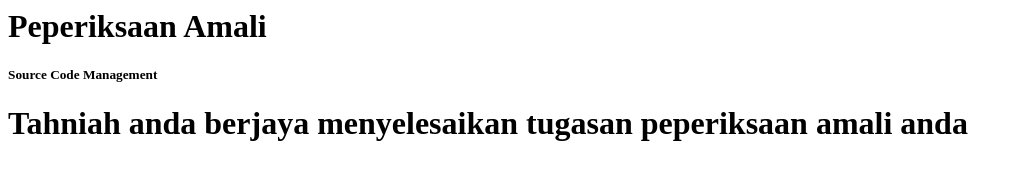
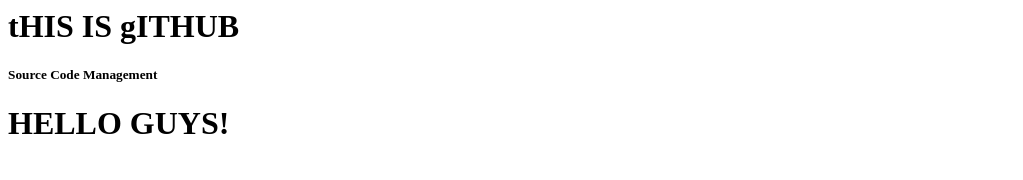
Before and after one commit to raizo4567/scmffinal.git.io, a plain HTML site: page index.html in a window 1280 px wide. Shown: the whole page, without its empty margins (0-1023 px from the left). Drawn offline with Linux system fonts and the light colour scheme.

Commit message:
Update index.html

```diff
--- a/index.html
+++ b/index.html
@@ -3,8 +3,8 @@
         <title>scmfinal</title>
     </head>
 <body>
-    <h1>Peperiksaan Amali</h1>
+    <h1>tHIS IS gITHUB</h1>
     <h5>Source Code Management</h5>
-    <h1>Tahniah anda berjaya menyelesaikan tugasan peperiksaan amali anda</h1>
+    <h1>HELLO GUYS!</h1>
 </body>
 </html>
```
